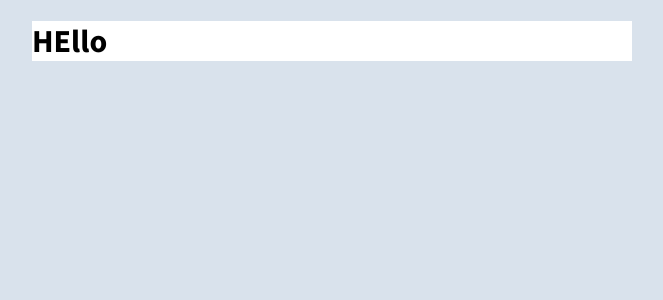
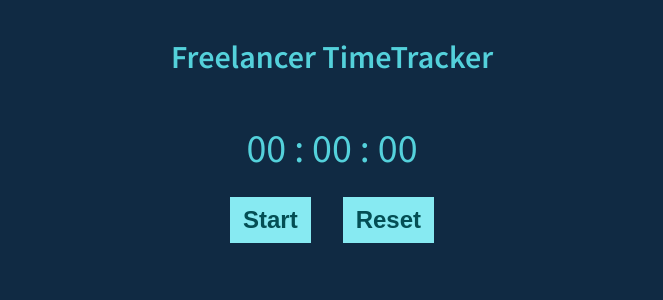
Before and after one commit to koszonetdoktor/pento-timer-challenge, a React (Create React App) app: page / in a window 1280 px wide. Shown: the top 300 px of the page, without its empty margins (308-971 px from the left). Built offline with nearby package versions, Linux system fonts and the light colour scheme.

Commit message:
timer logic

```diff
--- a/src/App.tsx
+++ b/src/App.tsx
@@ -1,12 +1,14 @@
 /** @jsxImportSource @emotion/react */
 import { css, Global } from "@emotion/react"
-import { colors } from "./styles"
+import Timer from "./components/Timer"
+import { colors, sizes } from "./styles"
 
 function App() {
     return (
         <div css={styles.root}>
             <Global styles={styles.body} />
-            <h1>HEllo</h1>
+            <h1>Freelancer TimeTracker</h1>
+            <Timer />
         </div>
     )
 }
@@ -17,13 +19,18 @@ const styles = {
     body: css`
         body {
             font-family: "Source Sans Pro", "sans-serif";
-            background-color: #d9e2ec;
+            background-color: ${colors.gray.dark};
             margin: 0;
+            color: ${colors.text.main};
+        }
+        h1 {
+            font-weight: 600;
+            text-align: center;
         }
     `,
     root: css`
         max-width: 600px;
         margin: auto;
-        background-color: white;
+        padding: ${sizes.space.m};
     `,
 }
--- /dev/null
+++ b/src/components/Button.tsx
@@ -0,0 +1,55 @@
+/** @jsxImportSource @emotion/react */
+
+import { css } from "@emotion/react"
+import { colors, sizes } from "../styles"
+
+type Props = {
+    children: string
+    onClick: () => void
+    disabled?: boolean
+    className?: string
+}
+
+export default function Button({
+    children,
+    className,
+    disabled,
+    onClick,
+}: Props) {
+    return (
+        <button
+            onClick={disabled ? undefined : onClick}
+            css={disabled ? [styles.root, styles.disabled] : styles.root}
+            className={className}
+        >
+            {children}
+        </button>
+    )
+}
+
+const styles = {
+    root: css`
+        background-color: ${colors.primary.light};
+        color: ${colors.primary.dark};
+        border: solid 1px transparent;
+        font-size: ${sizes.font.l};
+        padding: ${sizes.space.xs} ${sizes.space.s};
+        font-weight: 600;
+        transition: all 0.2s ease;
+        transition-property: color, background-color;
+        &:focus {
+            outline: none;
+        }
+        &:hover {
+            background-color: ${colors.primary.main};
+            cursor: pointer;
+        }
+    `,
+    disabled: css`
+        background-color: ${colors.gray.main};
+        &:hover {
+            cursor: default;
+            background-color: ${colors.gray.main};
+        }
+    `,
+}
--- /dev/null
+++ b/src/components/Timer.tsx
@@ -0,0 +1,80 @@
+/** @jsxImportSource @emotion/react */
+
+import { css } from "@emotion/react"
+import { useEffect, useState } from "react"
+import { sizes } from "../styles"
+import { addLeadingZero } from "../utils"
+import Button from "./Button"
+
+export default function Timer() {
+    const [time, setTime] = useState<number>(0)
+    const [counter, setCounter] = useState<NodeJS.Timeout | null>(null)
+
+    useEffect(
+        () => () => {
+            if (counter) {
+                clearInterval(counter)
+            }
+        },
+        // eslint-disable-next-line
+        []
+    )
+
+    const handleStartStop = () => {
+        if (counter !== null) {
+            clearInterval(counter)
+            setCounter(null)
+        } else {
+            const ref = setInterval(() => {
+                setTime((currentTime) => currentTime + 1)
+            }, 10)
+            setCounter(ref)
+        }
+    }
+
+    const handleReset = () => {
+        setTime(0)
+    }
+
+    const hour = Math.floor(time / 60 / 60)
+    const min = Math.floor(time / 60) - 60 * hour
+    const sec = time - min * 60 - hour * 60 * 60
+
+    return (
+        <div css={styles.root}>
+            <div css={styles.timing}>{`${addLeadingZero(
+                hour
+            )} : ${addLeadingZero(min)} : ${addLeadingZero(sec)}`}</div>
+            <div css={styles.actionsContainer}>
+                <Button onClick={handleStartStop} css={styles.button}>
+                    {counter ? "Stop" : "Start"}
+                </Button>
+                <Button
+                    onClick={handleReset}
+                    disabled={time !== 0 && counter !== null}
+                    css={styles.button}
+                >
+                    Reset
+                </Button>
+            </div>
+        </div>
+    )
+}
+
+const styles = {
+    root: css`
+        display: flex;
+        flex-direction: column;
+    `,
+    timing: css`
+        font-size: ${sizes.font.xxl};
+        text-align: center;
+        padding: ${sizes.space.l} 0;
+    `,
+    button: css`
+        margin: 0 ${sizes.space.m};
+    `,
+    actionsContainer: css`
+        margin: auto;
+    `,
+}
--- a/src/styles.ts
+++ b/src/styles.ts
@@ -1,22 +1,29 @@
 export const colors = {
     primary: {
-        main: "#2CB1BC",
-        dark: "#0E7C86",
-        light: "#54D1DB",
+        main: "#54D1DB",
+        dark: "#044E54",
+        light: "#87EAF2",
     },
     gray: {
-        main: "#334E68",
-        dark: "#9FB3C8",
-        light: "#54D1DB",
+        main: "#627D98",
+        dark: "#102A43",
+        light: "#d9e2ec",
     },
-    fontSizes: {
+    text: {
+        main: "#54D1DB",
+    },
+}
+
+export const sizes = {
+    font: {
         s: "0.75rem",
         default: "1rem",
         m: "1.25rem",
         l: "1.5rem",
         xl: "2rem",
+        xxl: "2.5rem",
     },
-    spaces: {
+    space: {
         xxs: "0.25rem",
         xs: "0.5rem",
         s: "0.75rem",
--- /dev/null
+++ b/src/utils.ts
@@ -0,0 +1,7 @@
+export const addLeadingZero = (num: number): string => {
+    if (num < 10) {
+        return "0" + num
+    } else {
+        return `${num}`
+    }
+}
```
Also changed, not shown: 1 other file (tests, documents, lock files or other folders).
